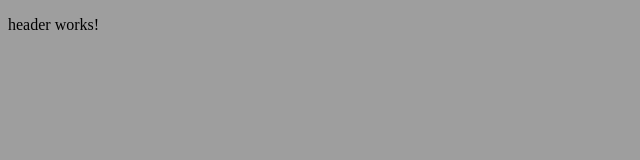
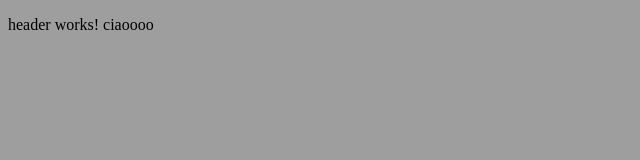
Before and after one commit to minepica/MaiGim, an Angular app in the folder MaiGim/: page / in a window 1280 px wide. Shown: the top 160 px of the page, without its empty margins (0-640 px from the left). Built offline with nearby package versions, Linux system fonts and the light colour scheme.

Commit message:
Vediamo come va

```diff
--- a/MaiGim/src/app/components/header/header.component.html
+++ b/MaiGim/src/app/components/header/header.component.html
@@ -1,3 +1,3 @@
 <p>
-  header works!
+  header works! ciaoooo
 </p>
```
